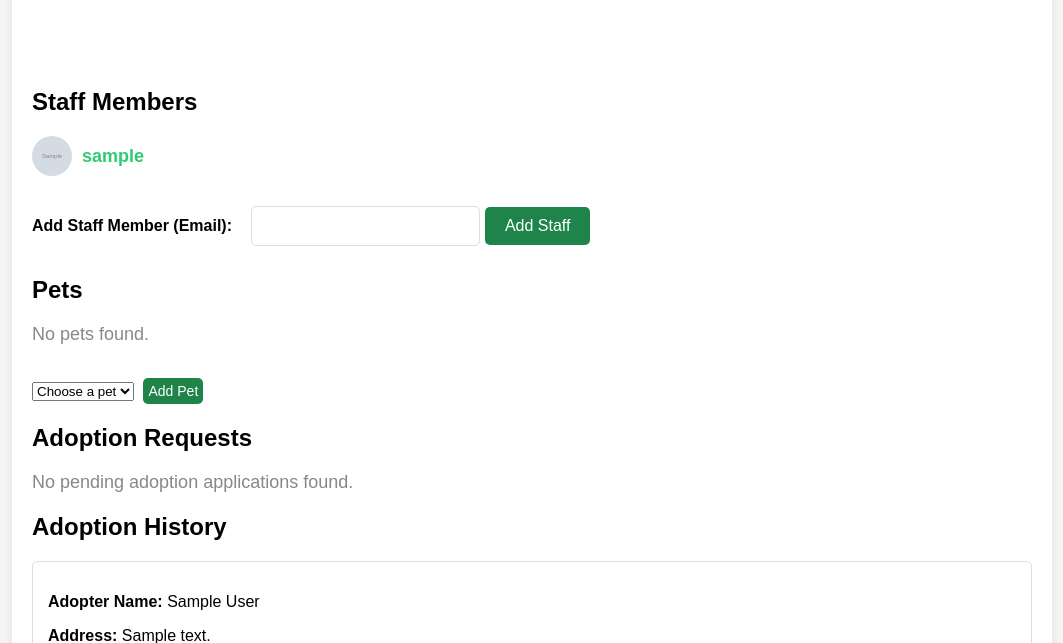
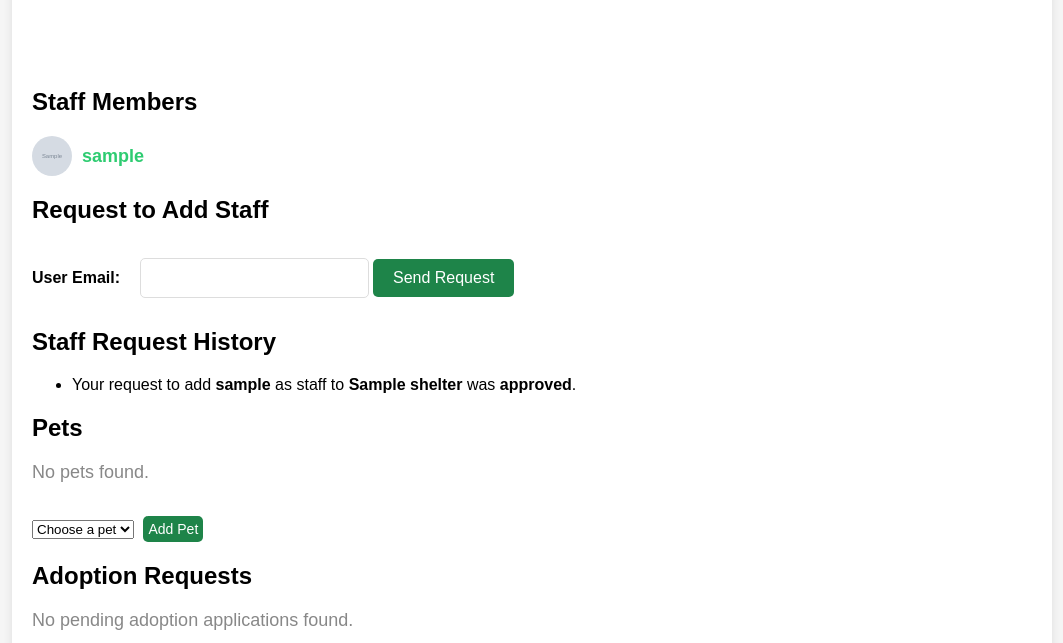
Before and after one commit to lcmiles/CS-499-Capstone, a Flask app: page /shelter/1/manage in a window 1280 px wide. Shown: the part 240-883 px from the top of the page, without its empty margins (108-1171 px from the left). Run offline with Flask 3, Linux system fonts and the light colour scheme; the visitor is signed in with stand-in values (Sample User, id 1); tables that the repository leaves empty hold one stand-in row (values such as "Sample post"); grey boxes marked "Sample" are stand-in pictures.

Commit message:
feat: implemented shelter staff requests

```diff
--- a/app.py
+++ b/app.py
@@ -21,8 +21,8 @@ import base64
 
 app = Flask(__name__)
 
-LOCAL_TESTING = True  # set True if running locally
-LOCAL_DB = True  # set True if using local database
+LOCAL_TESTING = False  # set True if running locally
+LOCAL_DB = False  # set True if using local database
 
 if LOCAL_TESTING:
     os.environ["GOOGLE_APPLICATION_CREDENTIALS"] = (
@@ -639,23 +639,26 @@ def inject_notifications():
             Adoption_Info.status.in_(["Approved", "Denied"]),
         ).all()
         shelter_requests = []
-        shelter_roles = ShelterStaff.query.filter_by(
-            user_id=current_user_id
-        ).all()  # store only serializable data for shelter roles
+        shelter_roles = ShelterStaff.query.filter_by(user_id=current_user_id).all()
         session["shelter_roles"] = [
             {"shelter_id": role.shelter_id, "shelter_name": role.shelter.name}
             for role in shelter_roles
         ]
-        if is_admin(
-            get_user_by_id(current_user_id).email
-        ):  # check if the user is an admin
+        if is_admin(get_user_by_id(current_user_id).email):
             shelter_requests = Shelter.query.filter_by(is_approved=None).all()
+
+        staff_requests = StaffRequest.query.filter_by(
+            user_id=current_user_id, status="Pending"
+        ).all()
+
         notifications = {
             "follow_requests": follow_requests,
             "adoption_applications": adoption_applications,
             "application_status_notifications": application_status_notifications,
             "shelter_requests": shelter_requests,
+            "staff_requests": staff_requests,
         }
+
         return {"notifications": notifications}
     return {
         "notifications": {
@@ -663,6 +666,7 @@ def inject_notifications():
             "adoption_applications": [],
             "application_status_notifications": [],
             "shelter_requests": [],
+            "staff_requests": [],
         }
     }
 
@@ -762,22 +766,25 @@ def deny_shelter(shelter_id):
 def manage_shelter(shelter_id):
     if "user_id" not in session:
         return redirect(url_for("login"))
+
     user_id = session["user_id"]
+
     staff_member = ShelterStaff.query.filter_by(
         shelter_id=shelter_id, user_id=user_id
     ).first()
     if not staff_member:
         flash("You do not have permission to manage this shelter.", "error")
         return redirect(url_for("view_shelters"))
+
     shelter = Shelter.query.get(shelter_id)
     pets = Pet.query.filter_by(shelter_id=shelter_id).all()
     staff_users = ShelterStaff.query.filter_by(shelter_id=shelter_id).all()
     staff_ids = [staff.user_id for staff in staff_users]
     unadopted_pets = Pet.query.filter_by(shelter_id=shelter_id, is_adopted=False).all()
     unassociated_pets = Pet.query.filter(
-        Pet.shelter_id.is_(None),  # no shelter associated
-        Pet.user_id.in_(staff_ids),  # posted by a shelter staff member
-    ).all()  # fetch unassociated pets
+        Pet.shelter_id.is_(None),
+        Pet.user_id.in_(staff_ids),
+    ).all()
     adoption_requests = Adoption_Info.query.filter(
         Adoption_Info.pet_id.in_([pet.id for pet in pets]),
         Adoption_Info.status == "Pending",
@@ -787,15 +794,22 @@ def manage_shelter(shelter_id):
         Adoption_Info.status.in_(["Approved", "Denied"]),
     ).all()
     staff = ShelterStaff.query.filter_by(shelter_id=shelter_id).all()
+
+    staff_request_outcomes = StaffRequest.query.filter(
+        StaffRequest.requested_by == user_id,
+        StaffRequest.status.in_(["Approved", "Denied"]),
+    ).all()
+
     return render_template(
         "manage_shelter.html",
         shelter=shelter,
         pets=pets,
         unadopted_pets=unadopted_pets,
-        unassociated_pets=unassociated_pets,  # pass unassociated pets to template
+        unassociated_pets=unassociated_pets,
         adoption_requests=adoption_requests,
         adoption_history=adoption_history,
         staff=staff,
+        staff_request_outcomes=staff_request_outcomes,
     )
 
 
@@ -829,32 +843,82 @@ def add_pet_to_shelter(shelter_id):
     return redirect(url_for("manage_shelter", shelter_id=shelter_id))
 
 
-@app.route("/shelter/<int:shelter_id>/add_staff", methods=["POST"])
-def add_shelter_staff(shelter_id):
+@app.route("/shelter/<int:shelter_id>/request_add_staff", methods=["POST"])
+def request_add_staff(shelter_id):
     if "user_id" not in session:
         return redirect(url_for("login"))
+
     user_id = session["user_id"]
-    staff_member = ShelterStaff.query.filter_by(
+
+    is_staff = ShelterStaff.query.filter_by(
         shelter_id=shelter_id, user_id=user_id
     ).first()
-    if not staff_member:
-        flash("You do not have permission to add staff to this shelter.", "error")
+    if not is_staff:
+        flash("You do not have permission to manage staff for this shelter.", "error")
         return redirect(url_for("view_shelters"))
-    new_staff_email = request.form.get("email")
-    new_staff_user = get_user_by_email(new_staff_email)
-    if not new_staff_user:
-        flash("User with this email does not exist.", "error")
+
+    requested_user_email = request.form.get("email")
+    requested_user = User.query.filter_by(email=requested_user_email).first()
+    if not requested_user:
+        flash("User with the provided email does not exist.", "error")
         return redirect(url_for("manage_shelter", shelter_id=shelter_id))
-    new_staff = ShelterStaff(shelter_id=shelter_id, user_id=new_staff_user.id)
-    db.session.add(new_staff)
+
+    existing_request = StaffRequest.query.filter_by(
+        shelter_id=shelter_id, user_id=requested_user.id, status="Pending"
+    ).first()
+    is_already_staff = ShelterStaff.query.filter_by(
+        shelter_id=shelter_id, user_id=requested_user.id
+    ).first()
+
+    if existing_request:
+        flash("A request for this user is already pending.", "error")
+    elif is_already_staff:
+        flash("This user is already a staff member.", "error")
+    else:
+        new_request = StaffRequest(
+            shelter_id=shelter_id,
+            requested_by=user_id,
+            user_id=requested_user.id,
+        )
+        db.session.add(new_request)
+        db.session.commit()
+        flash("Staff request sent successfully!", "success")
+
+    return redirect(url_for("manage_shelter", shelter_id=shelter_id))
+
+
+@app.route("/staff_request/<int:request_id>/<string:action>", methods=["POST"])
+def handle_staff_request(request_id, action):
+    if "user_id" not in session:
+        return redirect(url_for("login"))
+
+    current_user_id = session["user_id"]
+    staff_request = StaffRequest.query.get(request_id)
+
+    if not staff_request or staff_request.user_id != current_user_id:
+        flash("Staff request not found or unauthorized.", "error")
+        return redirect(url_for("index"))
+
+    if action == "approve":
+        staff_request.status = "Approved"
+        new_staff_member = ShelterStaff(
+            shelter_id=staff_request.shelter_id, user_id=staff_request.user_id
+        )
+        db.session.add(new_staff_member)
+    elif action == "deny":
+        staff_request.status = "Denied"
+    else:
+        flash("Invalid action.", "error")
+        return redirect(url_for("index"))
+
     db.session.commit()
-    flash("Staff member added successfully!", "success")
-    return redirect(url_for("manage_shelter", shelter_id=shelter_id))
+    flash(f"Staff request {action}d successfully!", "success")
+    return redirect(url_for("index"))
 
 
 if __name__ == "__main__":
     # uncomment line to rebuild sql db with next deployment
     # with app.app_context():
-    #     db.drop_all()
-    #     db.create_all()
+    # db.drop_all()
+    # db.create_all()
     app.run(host="0.0.0.0", port=8080)
--- a/templates/manage_shelter.html
+++ b/templates/manage_shelter.html
@@ -29,11 +29,30 @@
                 {% endfor %}
             </ul>
         </div>
-        <form method="POST" action="{{ url_for('add_shelter_staff', shelter_id=shelter.id) }}">
-            <label for="email">Add Staff Member (Email):</label>
-            <input type="email" name="email" required>
-            <button type="submit" class="btn">Add Staff</button>
+
+        <h2>Request to Add Staff</h2>
+        <form method="POST" action="{{ url_for('request_add_staff', shelter_id=shelter.id) }}">
+            <label for="email">User Email:</label>
+            <input type="email" name="email" id="email" required>
+            <button type="submit" class="btn">Send Request</button>
         </form>
+
+        <h2>Staff Request History</h2>
+        <ul>
+            {% if staff_request_outcomes %}
+                {% for outcome in staff_request_outcomes %}
+                    <li>
+                        Your request to add <strong>{{ outcome.requested_user.username }}</strong>
+                        as staff to <strong>{{ outcome.shelter.name }}</strong> was
+                        <strong>{{ outcome.status.lower() }}</strong>.
+                    </li>
+                {% endfor %}
+            {% else %}
+                <p>No staff request history found.</p>
+            {% endif %}
+        </ul>
+
+
         <h2>Pets</h2>
         <div class="search-results">
             {% if unadopted_pets %}
--- a/templates/navbar.html
+++ b/templates/navbar.html
@@ -41,10 +41,10 @@
 
         <div class="notifs">
             <button class="dropbtn">
-                Notifications ({{ notifications.follow_requests|length + notifications.adoption_applications|length + notifications.application_status_notifications|length + notifications.shelter_requests|length }}) &#9662;
+                Notifications ({{ notifications.follow_requests|length + notifications.adoption_applications|length + notifications.application_status_notifications|length + notifications.shelter_requests|length + notifications.staff_requests|length }}) &#9662;
             </button>
             <div class="notifs-content dropdown-content">
-                {% if notifications.follow_requests or notifications.adoption_applications or notifications.application_status_notifications or notifications.shelter_requests %}
+                {% if notifications.follow_requests or notifications.adoption_applications or notifications.application_status_notifications or notifications.shelter_requests or notifications.staff_requests %}
                     {% for notif in notifications.follow_requests %}
                         <div>
                             Follow request from {{ notif.follower.username }}
@@ -56,6 +56,7 @@
                             </form>
                         </div>
                     {% endfor %}
+
                     {% for notif in notifications.adoption_applications %}
                         <div>
                             Application for {{ notif.pet.name }} by {{ notif.adopter.username }}
@@ -64,6 +65,7 @@
                             </form>
                         </div>
                     {% endfor %}
+
                     {% for notif in notifications.application_status_notifications %}
                         <div>
                             Your application for {{ notif.pet.name }} was {{ notif.status }}.
@@ -72,11 +74,24 @@
                             </form>
                         </div>
                     {% endfor %}
+
                     {% for notif in notifications.shelter_requests %}
                         <div>
                             Shelter request: {{ notif.name }}
                             <form action="{{ url_for('view_shelter_requests') }}" method="get">
                                 <button type="submit" class="dropdown-link">View</button>
+                            </form>
+                        </div>
+                    {% endfor %}
+
+                    {% for notif in notifications.staff_requests %}
+                        <div>
+                            {{ notif.requesting_staff.username }} has requested you join the staff of {{ notif.shelter.name }}.
+                            <form action="{{ url_for('handle_staff_request', request_id=notif.id, action='approve') }}" method="post" style="display: inline;">
+                                <button type="submit" class="dropdown-link">Approve</button>
+                            </form>
+                            <form action="{{ url_for('handle_staff_request', request_id=notif.id, action='deny') }}" method="post" style="display: inline;">
+                                <button type="submit" class="dropdown-link">Deny</button>
                             </form>
                         </div>
                     {% endfor %}
```
Also changed, not shown: models.py (+16 -0 lines).
